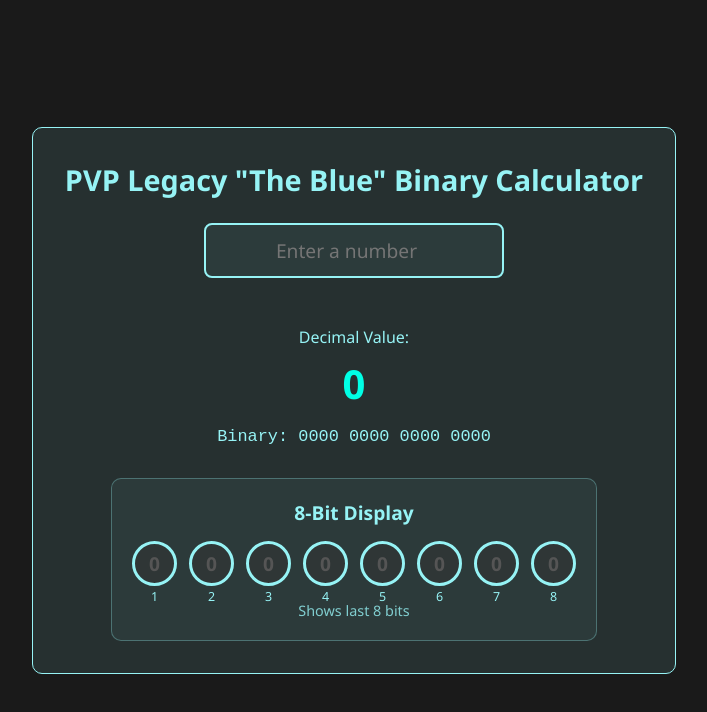
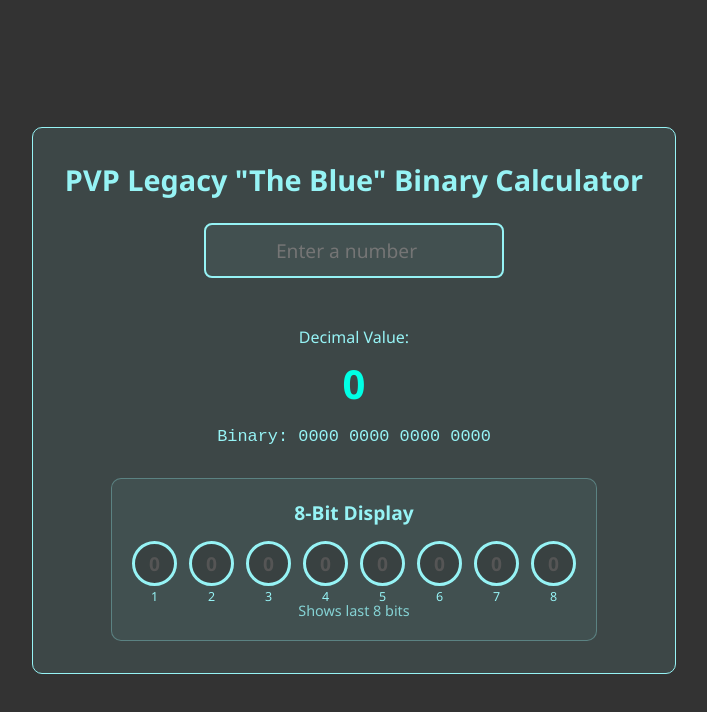
Before and after one commit to ItsCrafted/binary, a plain HTML site: page index.html in a window 1280 px wide. Shown: the whole page, without its empty margins (286-993 px from the left). Drawn offline with Linux system fonts and the light colour scheme.

Commit message:
Update index.html

```diff
--- a/index.html
+++ b/index.html
@@ -14,7 +14,7 @@
 
     body {
       font-family: 'Segoe UI', Tahoma, Geneva, Verdana, sans-serif;
-      background: #1a1a1a;
+      background: #333333;
       color: #96f3f5;
       min-height: 100vh;
       display: flex;
```
